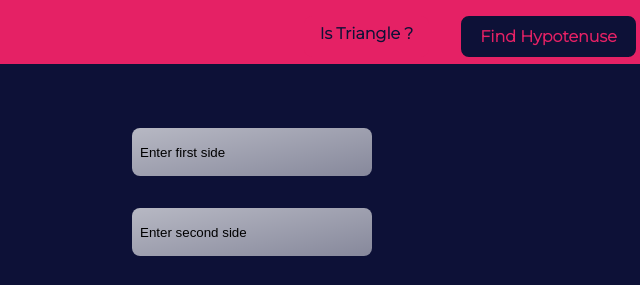
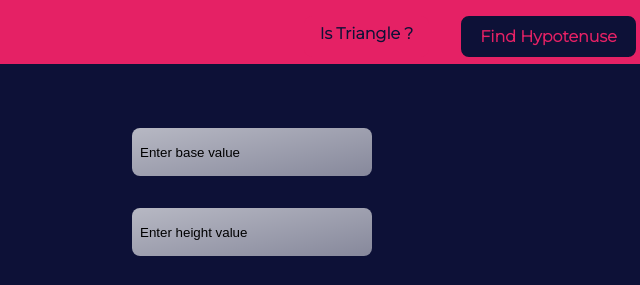
Before and after one commit to samyukthasudhakar/all-about-triangles, a plain HTML site: page findHypotenuse.html in a window 1280 px wide. Shown: the top 285 px of the page, 388-1028 px from the left. Drawn offline with Linux system fonts and the light colour scheme.

Commit message:
Update findHypotenuse.html

```diff
--- a/findHypotenuse.html
+++ b/findHypotenuse.html
@@ -21,8 +21,8 @@
         </nav>
 
         <div class="container">
-            <input  id="user-input" type="number" class="side" placeholder="Enter first side" />
-            <input  id="user-input" type="number" class="side" placeholder="Enter second side" />
+            <input  id="user-input" type="number" class="side" placeholder="Enter base value" />
+            <input  id="user-input" type="number" class="side" placeholder="Enter height value" />
             <button id="find">Find Hypotenuse</button>
             <p id="result"></p>
         </div>
```
